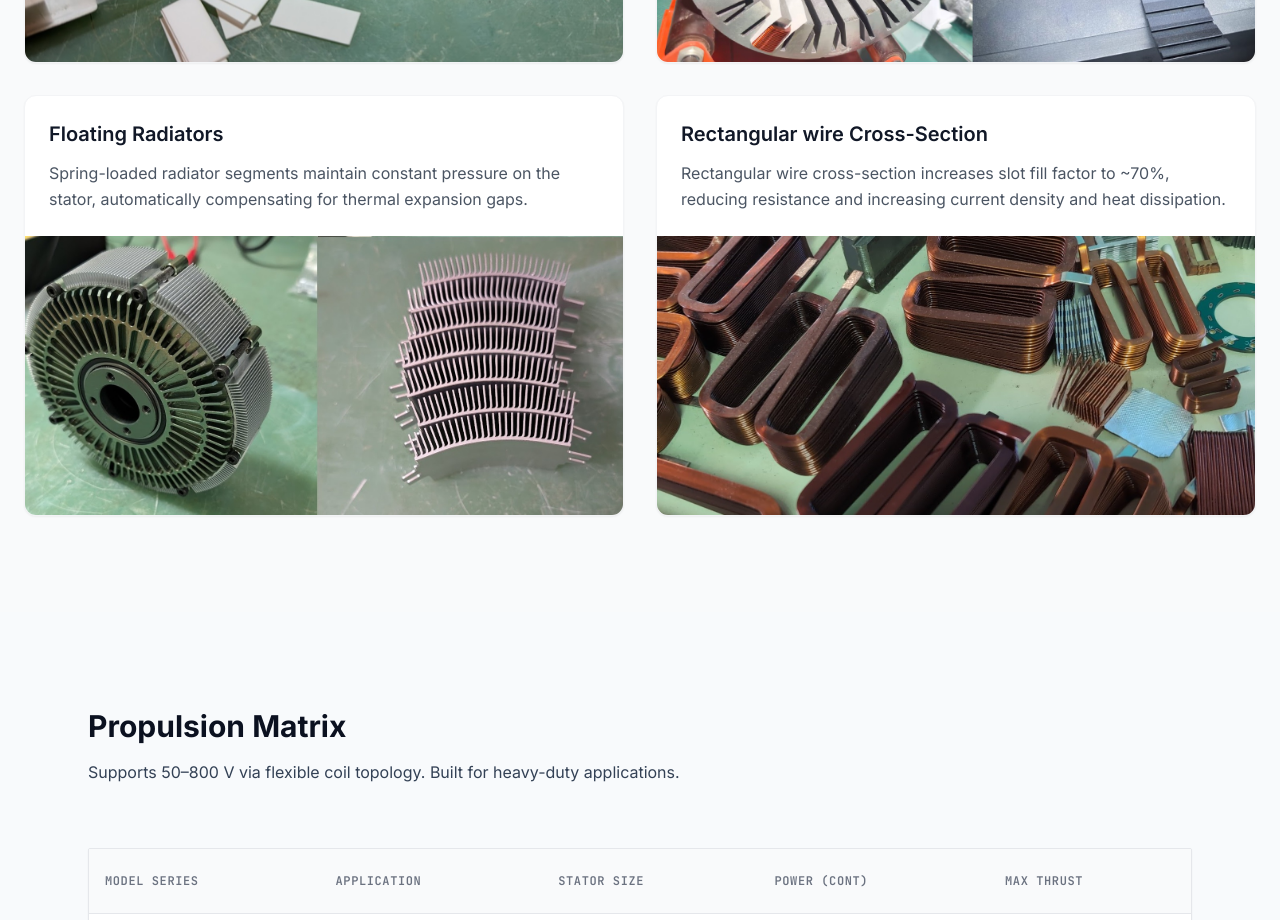
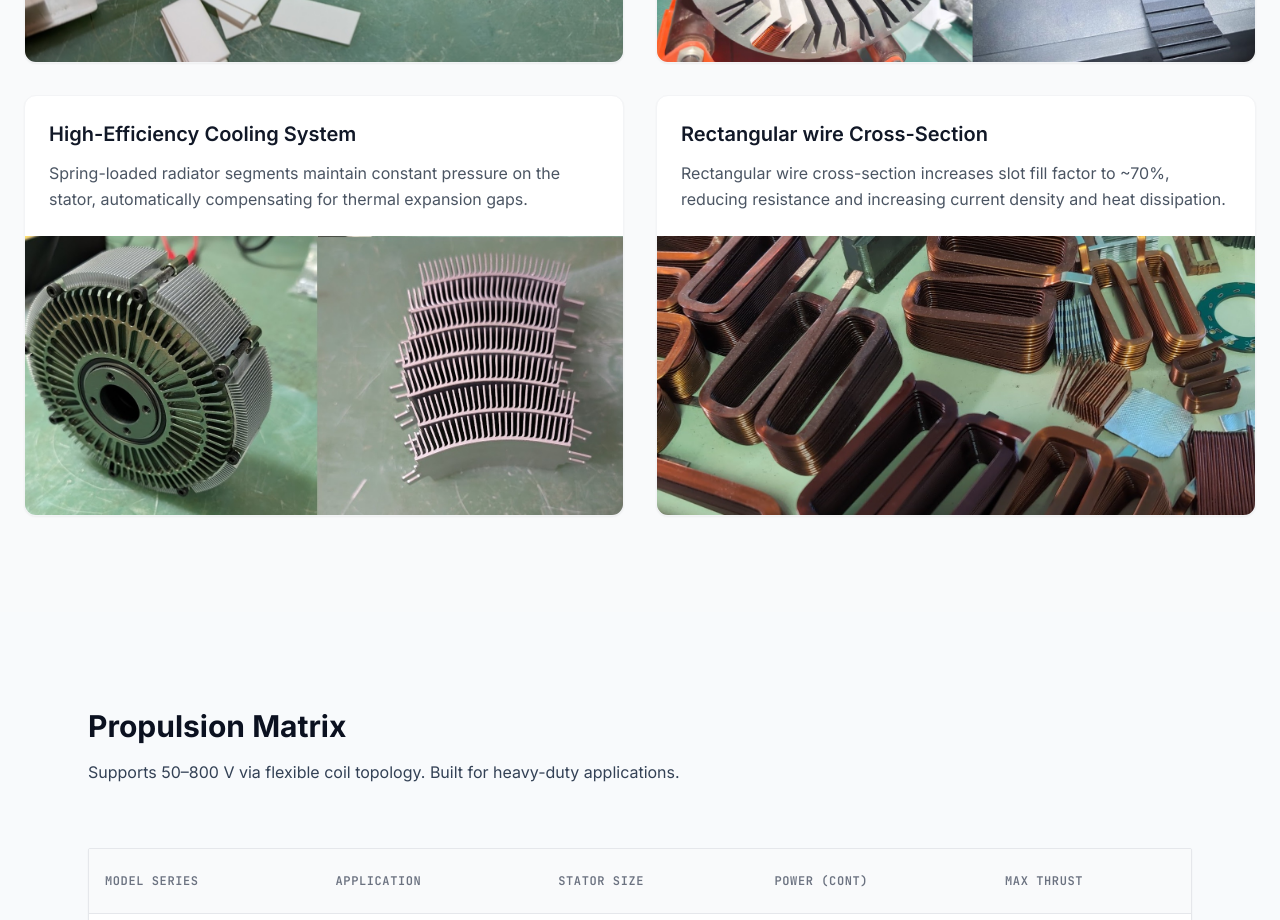
Before and after one commit to eMotres/OpenMotor, a Next.js app: page / in a window 1280 px wide. Shown: the part 1800-2720 px from the top of the page. Built offline with nearby package versions, Linux system fonts and the light colour scheme.

Commit message:
Changes before Firebase Studio auto-run

```diff
--- a/components/Technology.tsx
+++ b/components/Technology.tsx
@@ -35,7 +35,7 @@ const technologies = [
     description: "We utilize high-permeability Grain-Oriented (GO) or Non-Oriented steel (up to 1.9T saturation). This allows us to optimize the core for either maximum torque or high speed."
   },
   {
-    title: "Floating Radiators",
+    title: "High-Efficiency Cooling System",
     placeholder: "FIG. 7 (Radiator System)",
     image: "/Floating Radiators.jpg",
     width: 1442,
```
